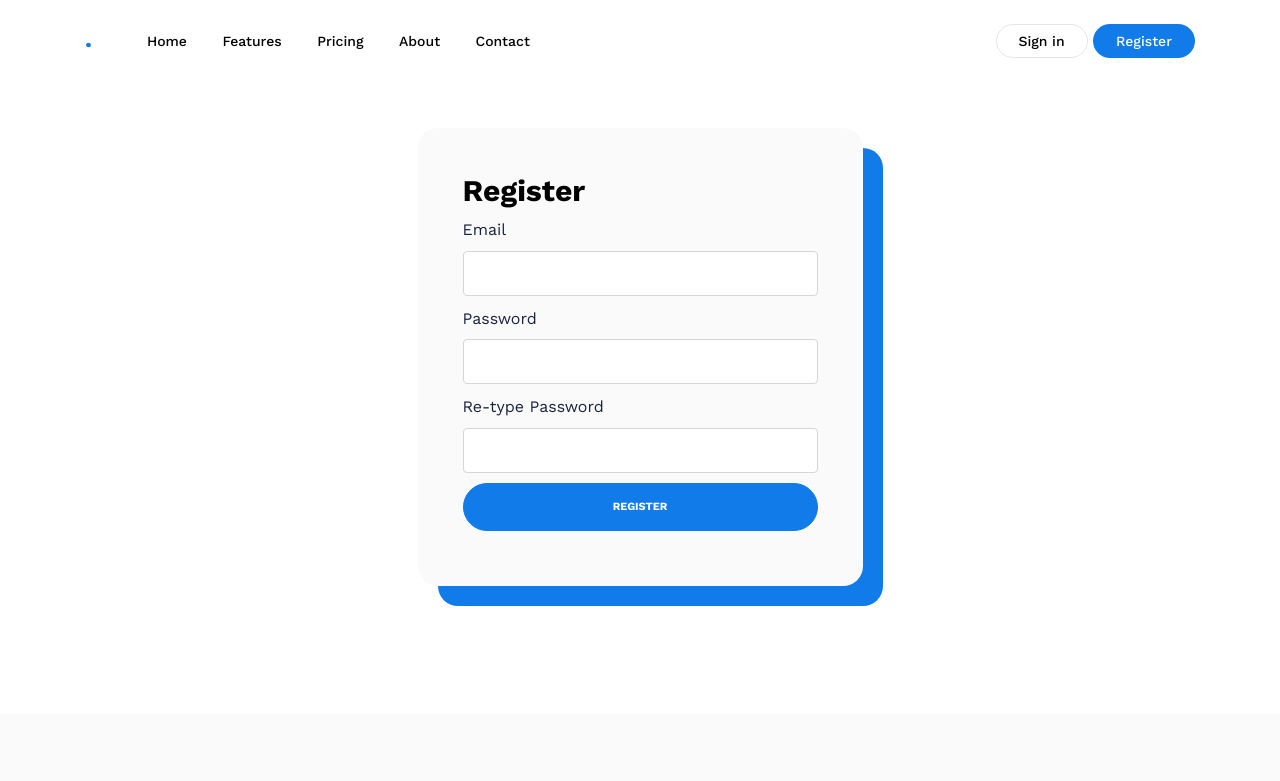
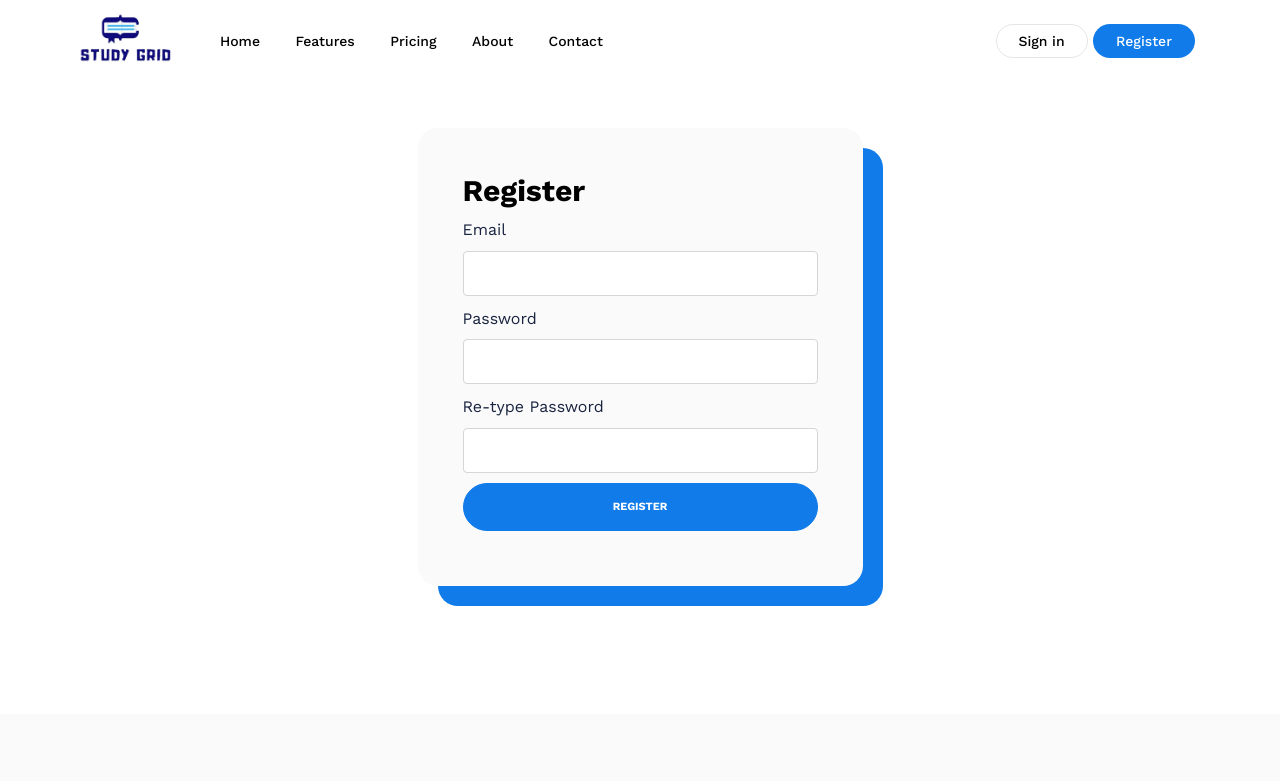
Before and after one commit to Anonymous-nerds/collaborative-study-hubs-landing, a website: page register.html in a window 1280 px wide. Shown: the top 781 px of the page. Drawn offline with nearby package versions, Linux system fonts and the light colour scheme; files whose address does not match are found by name.

Commit message:
changes to the logo made

```diff
--- a/register.html
+++ b/register.html
@@ -43,7 +43,7 @@
   <nav class="site-nav dark js-site-navbar mb-5 site-navbar-target">
     <div class="container">
       <div class="site-navigation">
-        <a href="index.html" class="logo m-0 float-left"><span class="text-primary">.</span></a>
+        <a href="index.html" class="logo m-0 float-left"><img src="images/logo sample one.png" alt="logo" style="width: 120px; padding: -10px; margin: -20px;"></a>
 
         <ul class="js-clone-nav d-none d-lg-inline-block site-menu float-left">
           <li class="active"><a href="#home-section" class="nav-link">Home</a></li>
```
Also changed, not shown: index.html (+1 -1 lines), signin.html (+1 -1 lines), images/logo sample one.png (added), images/study-grid-logo.png (added), images/study-grid-logo2.png (added).
